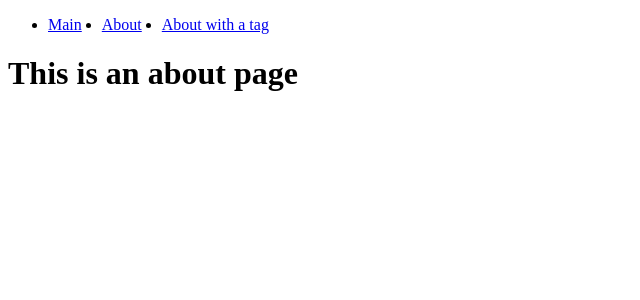
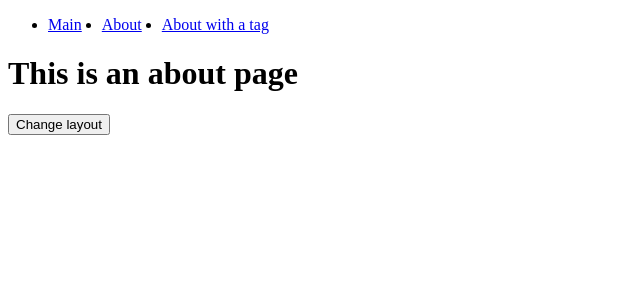
Before and after one commit to p2arthur/portfolio_nuxt, a Nuxt app: page /about in a window 1280 px wide. Shown: the top 300 px of the page, without its empty margins (0-640 px from the left). Built offline with nearby package versions, Linux system fonts and the light colour scheme.

Commit message:
[add:layout] add custom layout for testing

```diff
--- a/app.vue
+++ b/app.vue
@@ -1,8 +1,11 @@
 <!-- @format -->
 
+<script setup lang="ts">
+  const layout = 'logged';
+</script>
+
 <template>
-  <Navbar />
-  <div>
+  <NuxtLayout>
     <NuxtPage />
-  </div>
+  </NuxtLayout>
 </template>
--- /dev/null
+++ b/layouts/default.vue
@@ -0,0 +1,12 @@
+<!-- @format -->
+
+<script setup lang="ts">
+  import NavBar from '../components/NavBar.vue';
+</script>
+
+<template>
+  <div>
+    <NavBar />
+    <slot />
+  </div>
+</template>
--- /dev/null
+++ b/layouts/logged.vue
@@ -0,0 +1,14 @@
+<!-- @format -->
+
+<template>
+  <div>
+    <nav>
+      <ul>
+        <li><NuxtLink to="/">Logout</NuxtLink></li>
+        <li><NuxtLink to="/about">About</NuxtLink></li>
+        <li><a href="/about">About with a tag</a></li>
+      </ul>
+    </nav>
+    <slot />
+  </div>
+</template>
--- a/pages/about.vue
+++ b/pages/about.vue
@@ -1,9 +1,14 @@
 <!-- @format -->
 
-<script setup lang="ts"></script>
+<script setup lang="ts">
+  const enableCustomLayout = () => {
+    setPageLayout('logged');
+  };
+</script>
 
 <template>
   <div>
     <h1>This is an about page</h1>
+    <button @click="enableCustomLayout">Change layout</button>
   </div>
 </template>
```
